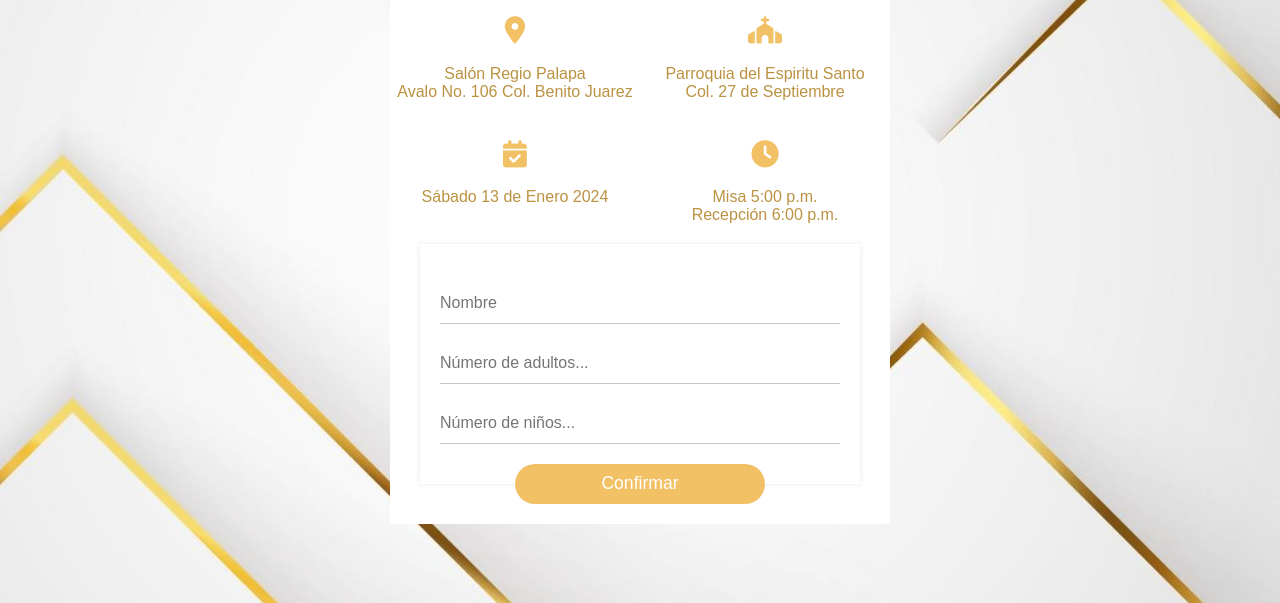
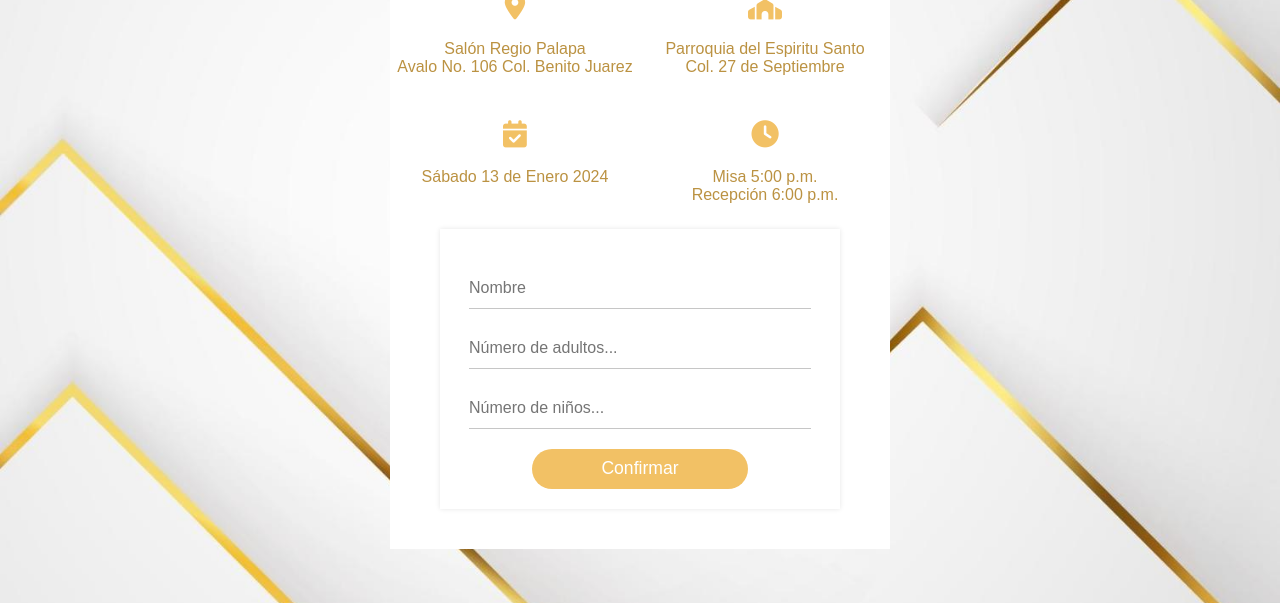
Before and after one commit to RolandoRubik/rolandorubik.github.io, a plain HTML site: page index.html in a window 1280 px wide. Shown: the part 197-800 px from the top of the page. Drawn offline with Linux system fonts and the light colour scheme.

Commit message:
Update style.css

```diff
--- a/style.css
+++ b/style.css
@@ -1,5 +1,6 @@
 @import url("https://fonts.googleapis.com/css?family=Lato:300,400,700&display=swap");
 @import url('https://fonts.googleapis.com/css2?family=Dancing+Script:wght@650&display=swap');
+
 
 * {
 margin: 0;
@@ -80,7 +81,7 @@ margin-bottom: 20px;
 }
 form {
 position: relative;
-width: 440px;
+width: 80%;
 margin: 0 auto;
 padding: 20px;
 box-shadow: 0 0 5px rgba(0, 0, 0, 0.1);
@@ -91,7 +92,8 @@ form input, form textarea {
 background: white;
 display: block;
 margin: 20px auto;
-width: 100%;
+width: 95%; /* Ajusta según sea necesario */
+max-width: 500px; /* Límite máximo de ancho */
 border: 0;
 font-family: "Dancing Script", sans-serif;
 }
@@ -111,11 +113,13 @@ font-size: 1rem;
 font-family: "Dancing Script", sans-serif;
 color: rgba(68, 68, 68, 0.8);
 }
+/*
 form button {
 position: absolute;
 display: block;
 height: 40px;
-width: 250px;
+width: 60%; /* Ajusta según sea necesario
+max-width: 250px; /* Límite máximo de ancho
 left: 95px;
 border: 0;
 border-radius: 20px;
@@ -126,27 +130,61 @@ font-family: "Dancing Script", sans-serif;
 font-size: 1.1rem;
 font-weight: 300;
 outline: none;
+}*/
+
+form button {
+    height: 40px;
+    width: 60%; /* Ajusta según sea necesario */
+    max-width: 250px; /* Límite máximo de ancho */
+    border: 0;
+    border-radius: 20px;
+    background: rgb(242, 193, 101);
+    color: white;
+    font-family: "Dancing Script", sans-serif;
+    font-size: 1.1rem;
+    font-weight: 300;
+    outline: none;
 }
+/*.contact-form {
+padding-bottom: 40px;
+}*/
 .contact-form {
-padding-bottom: 40px;
+    padding-bottom: 40px;
+    display: flex;
+    justify-content: center;
+    align-items: center;
+    text-align: center; /* Añadido para centrar el texto dentro del button */
 }
+
 /* Layout Stuff */
-body {
+/*body {
 background: url("./fondo2.jpg");
 height: 100vh;
 width: 100vw;
 position: relative;
 background-size: cover;
-background-repeat: no-repeat;
+background-repeat: repeat;
 display: grid;
 justify-items: center;
 align-items: center;
+}*/
+
+body {
+    background: url("./fondo2.jpg") no-repeat center center fixed;
+    background-size: cover;
+    height: 100vh;
+    margin: 0;
+    display: flex;
+    align-items: center;
+    justify-content: center;
 }
+
 .contact-form-container {
-    width: 500px;
+    width: 80%; /* Ajusta según sea necesario */
+    max-width: 500px; /* Límite máximo de ancho */
     display: grid;
     grid-template-columns: 1fr 1fr;
-    grid-template-rows: 0.5fr 0.5fr 0.5fr 2fr;
+    grid-template-rows: 0.4fr 0.8fr 0.8fr 2fr;
     grid-template-areas: "header header " "address email" "phone hora" "contact-form contact-form";
   }
 
```
